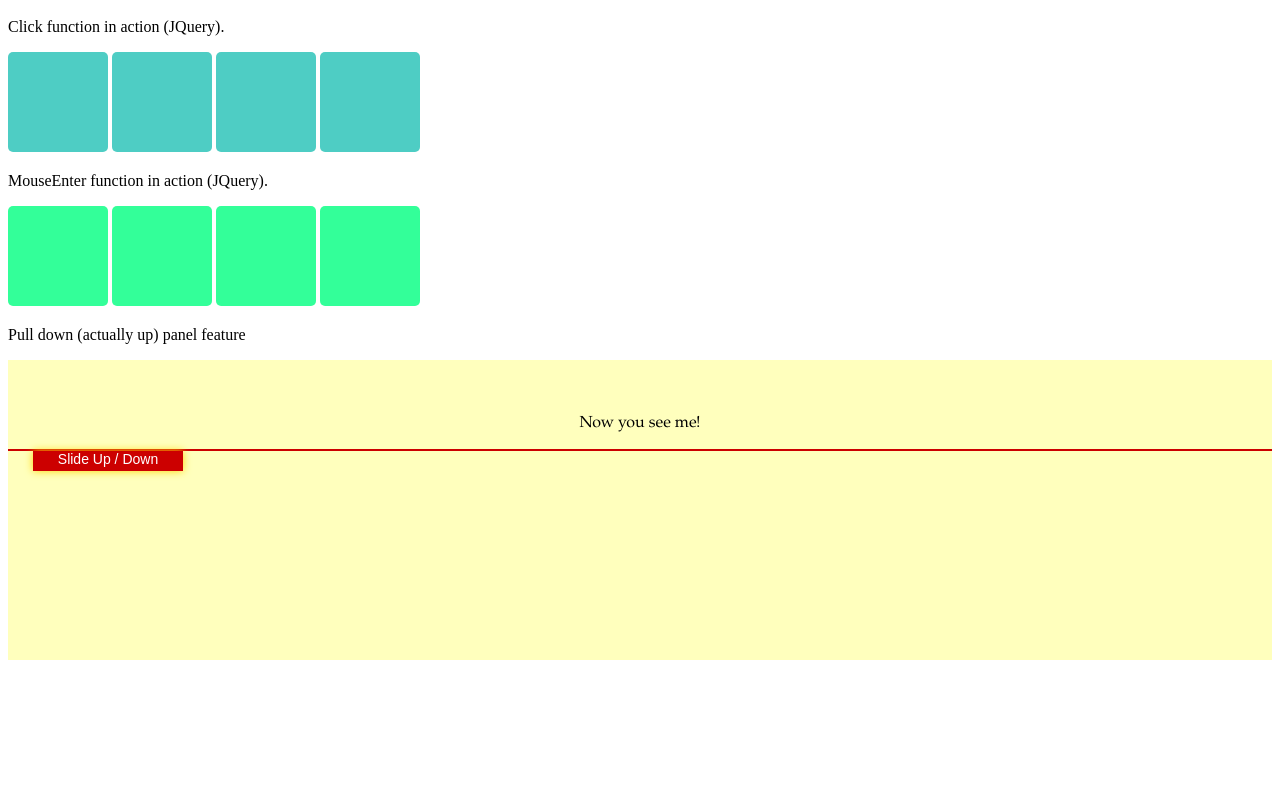
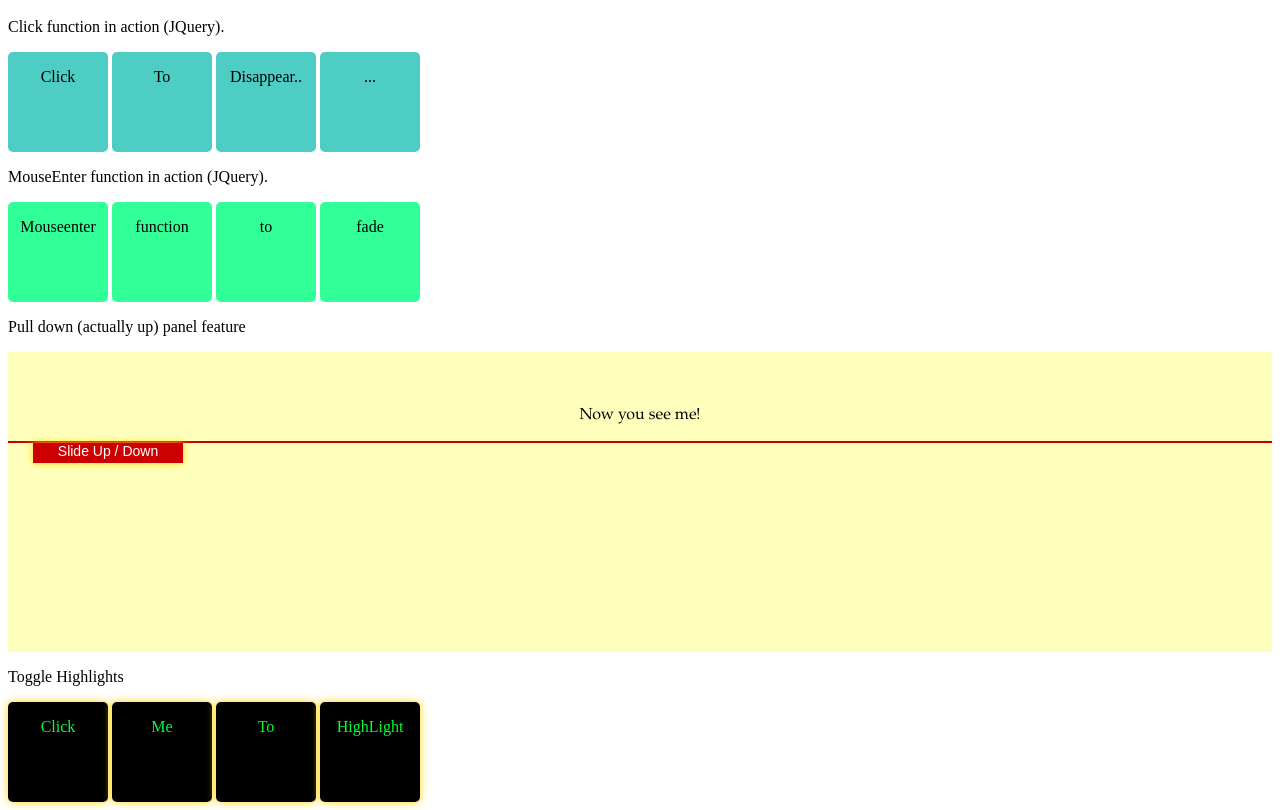
Before and after one commit to PaulApivat/project1, a plain HTML site: page index.html in a window 1280 px wide. Shown: the part 48-858 px from the top of the page. Before the commit the page ends 800 px from the top, so only its background shows below. Drawn offline with nearby package versions, Linux system fonts and the light colour scheme.

Commit message:
Add toggleClass highlighted
additional JQuery trickery

```diff
--- a/index.html
+++ b/index.html
@@ -15,18 +15,18 @@
 		<p> Click function in action (JQuery). </p>
 
 		<div class="container">
-			<div class="box"></div>
-			<div class="box"></div>
-			<div class="box"></div>
-			<div class="box"></div>
+			<div class="box"><p>Click</p></div>
+			<div class="box"><p>To</p></div>
+			<div class="box"><p>Disappear..</p></div>
+			<div class="box"><p>...</p></div>
 		</div>
 
 		<p> MouseEnter function in action (JQuery). </p>
 		<div class="container1">
-			<div class="box1"></div>
-			<div class="box1"></div>
-			<div class="box1"></div>
-			<div class="box1"></div>
+			<div class="box1"><p>Mouseenter</p></div>
+			<div class="box1"><p>function</p></div>
+			<div class="box1"><p>to</p></div>
+			<div class="box1"><p>fade</p></div>
 		</div>
 
 
@@ -40,6 +40,15 @@
 			</p>
 		</div>
 
+		<!-- two classes one element -->
+
+		<p> Toggle Highlights </P>
+			<div class="container2">
+				<div class="box2 highlighted"><p>Click</p></div>
+				<div class="box2 highlighted"><p>Me</p></div>
+				<div class="box2 highlighted"><p>To</p></div>
+				<div class="box2 highlighted"><p>HighLight</p></div>
+			</div>
 
 	</body>
 
--- a/project1.css
+++ b/project1.css
@@ -8,12 +8,22 @@
     display: inline-block;
 }
 
+.box p {
+	color: #000000;
+	text-align: center;
+}
+
 .box1 {
 		height: 100px;
     width: 100px;
     background-color: #33FF99;
     border-radius: 5px;
     display: inline-block;
+}
+
+.box1 p {
+	color: #000000;
+	text-align: center;
 }
 
 
@@ -61,3 +71,25 @@
 .pull-me p {
 	text-align: center;
 }
+
+.box2 {
+	height: 100px;
+  width: 100px;
+  background-color: #000000;
+  border-radius: 5px;
+  display: inline-block;
+}
+
+.box2 p {
+	color: #00FF33;
+	text-align: center;
+}
+
+/* two classes, one element */
+
+.box2.highlighted {
+		-webkit-box-shadow: 0 0 8px #FFD700;
+    -moz-box-shadow: 0 0 8px #FFD700;
+    box-shadow: 0 0 8px #FFD700;
+    cursor:pointer;
+}
--- a/project1.js
+++ b/project1.js
@@ -16,3 +16,9 @@ $(document).ready(function(){
 		$('.panel').slideToggle('slow');
 	});
 });
+
+$(document).ready(function(){
+	$('.box2').click(function(){
+		$(this).toggleClass('highlighted');
+	});
+});
```
